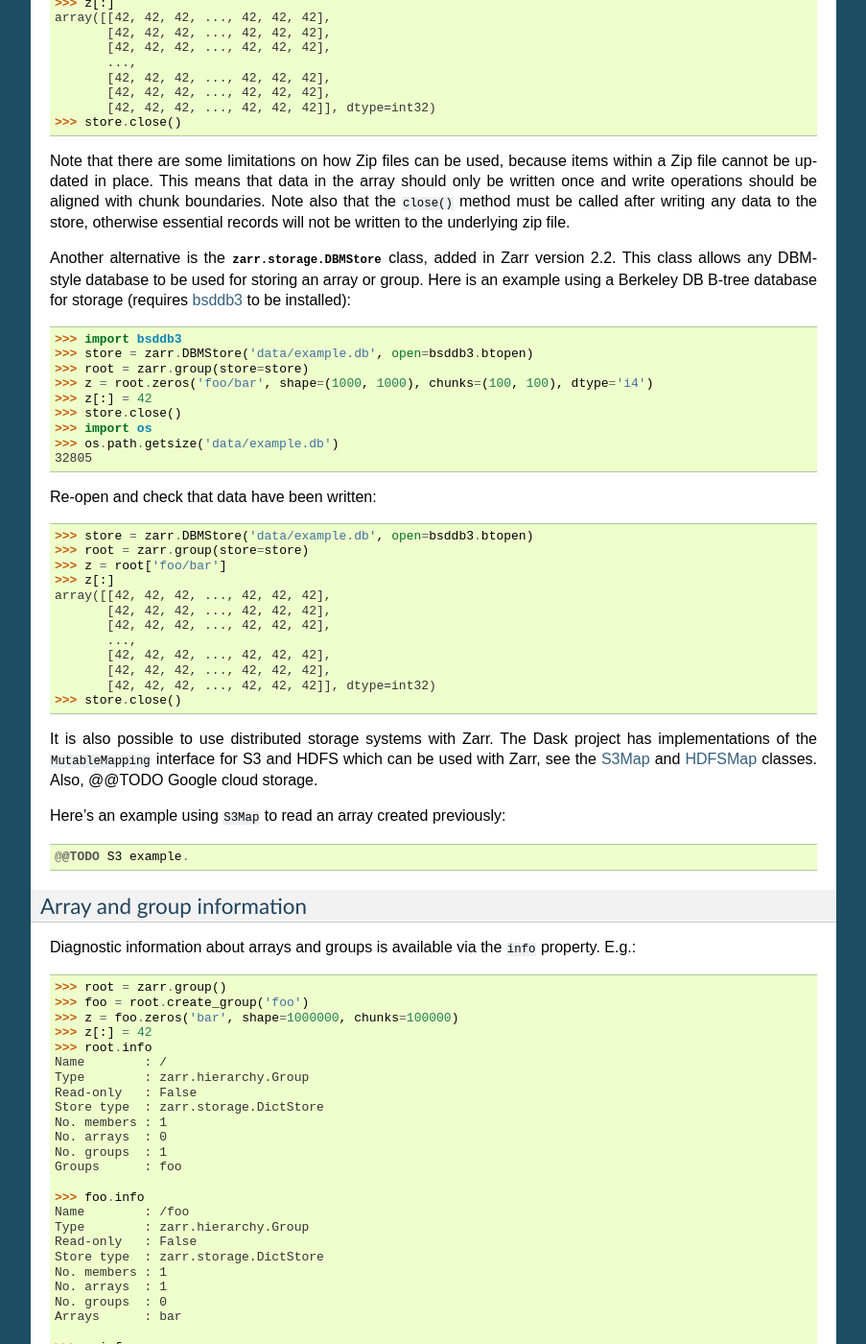
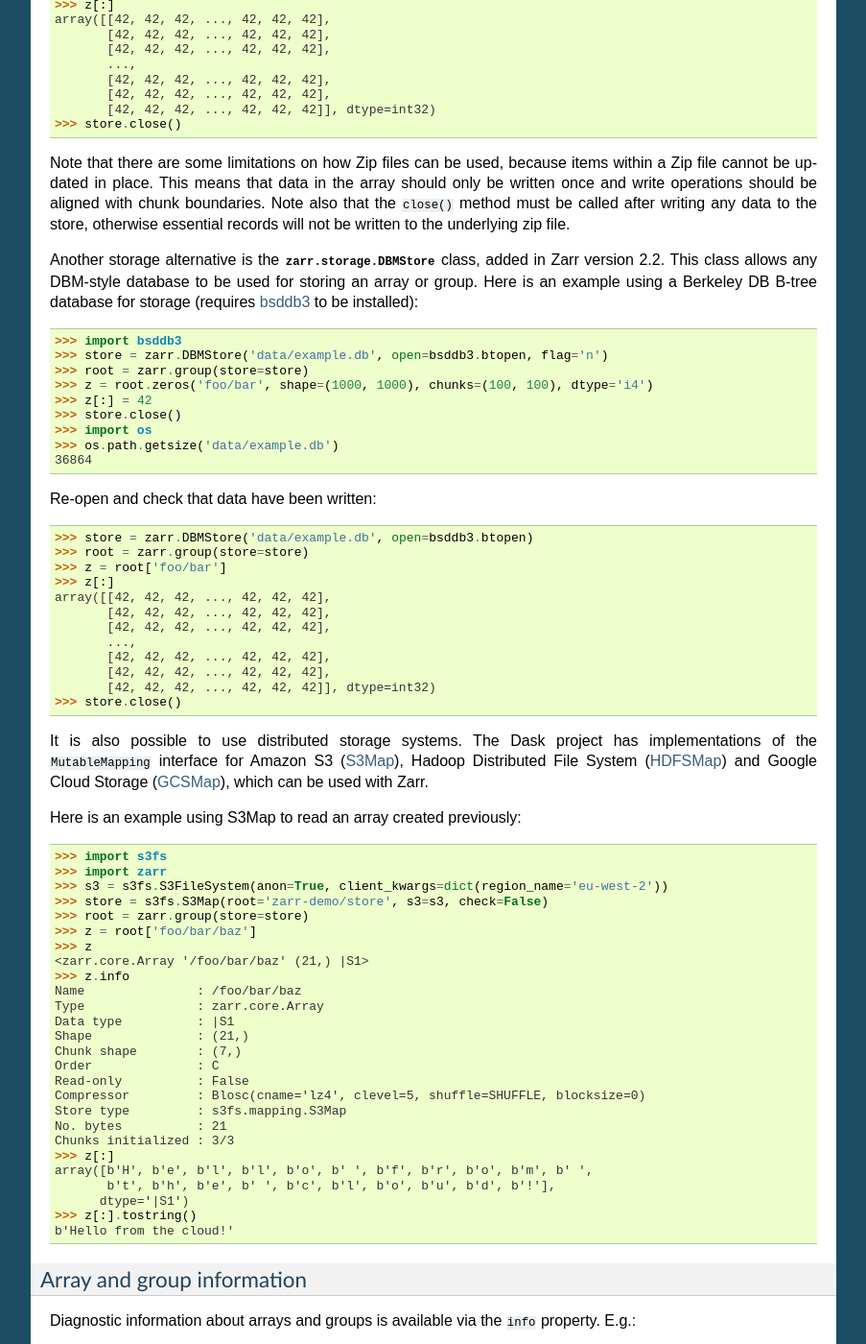
Before and after one commit to enthusiastdev121/zarr-python, a Sphinx documentation site: the page built from docs/tutorial.rst, in a window 1280 px wide and 1400 px high, scrolled down 10566 px. Shown: the whole window at 96% size, without its empty margins (198-1101 px from the left). Built offline with Sphinx 7.4.7, drawn with Linux system fonts in a browser that asks for light colours; the version number could not be read and is left out; some of the changed text lies outside the part shown.

Commit message:
work on storage options docs

```diff
--- a/docs/tutorial.rst
+++ b/docs/tutorial.rst
@@ -4,7 +4,7 @@ Tutorial
 ========
 
 Zarr provides classes and functions for working with N-dimensional arrays that
-behave like NumPy arrays but whose data is divided into chunks and
+behave like NumPy arrays but whose data is divided into chunks and each chunk is
 compressed. If you are already familiar with HDF5 then Zarr arrays provide
 similar functionality, but with some additional flexibility.
 
@@ -636,7 +636,8 @@ following code::
 
 Any other compatible storage class could be used in place of
 :class:`zarr.storage.DirectoryStore` in the code examples above. For example,
-here is an array stored directly into a Zip file::
+here is an array stored directly into a Zip file, via the
+:class:`zarr.storage.ZipStore` class::
 
     >>> store = zarr.ZipStore('data/example.zip', mode='w')
     >>> root = zarr.group(store=store)
@@ -669,21 +670,21 @@ boundaries. Note also that the ``close()`` method must be called after writing
 any data to the store, otherwise essential records will not be written to the
 underlying zip file.
 
-Another alternative is the :class:`zarr.storage.DBMStore` class, added in Zarr
-version 2.2. This class allows any DBM-style database to be used for storing an
-array or group. Here is an example using a Berkeley DB B-tree database for
-storage (requires `bsddb3 <https://www.jcea.es/programacion/pybsddb.htm>`_ to be
-installed):
+Another storage alternative is the :class:`zarr.storage.DBMStore` class, added
+in Zarr version 2.2. This class allows any DBM-style database to be used for
+storing an array or group. Here is an example using a Berkeley DB B-tree
+database for storage (requires `bsddb3
+<https://www.jcea.es/programacion/pybsddb.htm>`_ to be installed):
 
     >>> import bsddb3
-    >>> store = zarr.DBMStore('data/example.db', open=bsddb3.btopen)
+    >>> store = zarr.DBMStore('data/example.db', open=bsddb3.btopen, flag='n')
     >>> root = zarr.group(store=store)
     >>> z = root.zeros('foo/bar', shape=(1000, 1000), chunks=(100, 100), dtype='i4')
     >>> z[:] = 42
     >>> store.close()
     >>> import os
     >>> os.path.getsize('data/example.db')
-    32805
+    36864
 
 Re-open and check that data have been written::
 
@@ -700,17 +701,43 @@ Re-open and check that data have been written::
            [42, 42, 42, ..., 42, 42, 42]], dtype=int32)
     >>> store.close()
 
-It is also possible to use distributed storage systems with Zarr. The Dask
-project has implementations of the ``MutableMapping`` interface for S3 and HDFS
-which can be used with Zarr, see the `S3Map
-<http://s3fs.readthedocs.io/en/latest/api.html#s3fs.mapping.S3Map>`_ and
-`HDFSMap
-<http://hdfs3.readthedocs.io/en/latest/api.html#hdfs3.mapping.HDFSMap>`_
-classes. Also, @@TODO Google cloud storage.
+It is also possible to use distributed storage systems. The Dask project has
+implementations of the ``MutableMapping`` interface for Amazon S3 (`S3Map
+<http://s3fs.readthedocs.io/en/latest/api.html#s3fs.mapping.S3Map>`_), Hadoop
+Distributed File System (`HDFSMap
+<http://hdfs3.readthedocs.io/en/latest/api.html#hdfs3.mapping.HDFSMap>`_) and
+Google Cloud Storage (`GCSMap
+<http://gcsfs.readthedocs.io/en/latest/api.html#gcsfs.mapping.GCSMap>`_), which
+can be used with Zarr.
 
-Here's an example using ``S3Map`` to read an array created previously::
+Here is an example using S3Map to read an array created previously::
 
-@@TODO S3 example.
+    >>> import s3fs
+    >>> import zarr
+    >>> s3 = s3fs.S3FileSystem(anon=True, client_kwargs=dict(region_name='eu-west-2'))
+    >>> store = s3fs.S3Map(root='zarr-demo/store', s3=s3, check=False)
+    >>> root = zarr.group(store=store)
+    >>> z = root['foo/bar/baz']
+    >>> z
+    <zarr.core.Array '/foo/bar/baz' (21,) |S1>
+    >>> z.info
+    Name               : /foo/bar/baz
+    Type               : zarr.core.Array
+    Data type          : |S1
+    Shape              : (21,)
+    Chunk shape        : (7,)
+    Order              : C
+    Read-only          : False
+    Compressor         : Blosc(cname='lz4', clevel=5, shuffle=SHUFFLE, blocksize=0)
+    Store type         : s3fs.mapping.S3Map
+    No. bytes          : 21
+    Chunks initialized : 3/3
+    >>> z[:]
+    array([b'H', b'e', b'l', b'l', b'o', b' ', b'f', b'r', b'o', b'm', b' ',
+           b't', b'h', b'e', b' ', b'c', b'l', b'o', b'u', b'd', b'!'],
+          dtype='|S1')
+    >>> z[:].tostring()
+    b'Hello from the cloud!'
 
 .. _tutorial_tips_info:
 
--- a/requirements_dev.txt
+++ b/requirements_dev.txt
@@ -27,6 +27,7 @@ pyparsing==2.2.0
 requests==2.18.4
 requests-toolbelt==0.8.0
 setuptools-scm==1.15.6
+s3fs==0.1.2
 tox==2.9.1
 tox-travis==0.8
 tqdm==4.19.4
```
Also changed, not shown: 1 other file.
